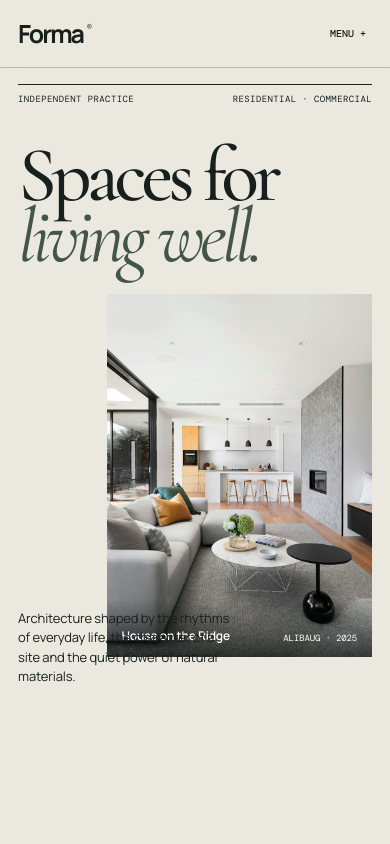
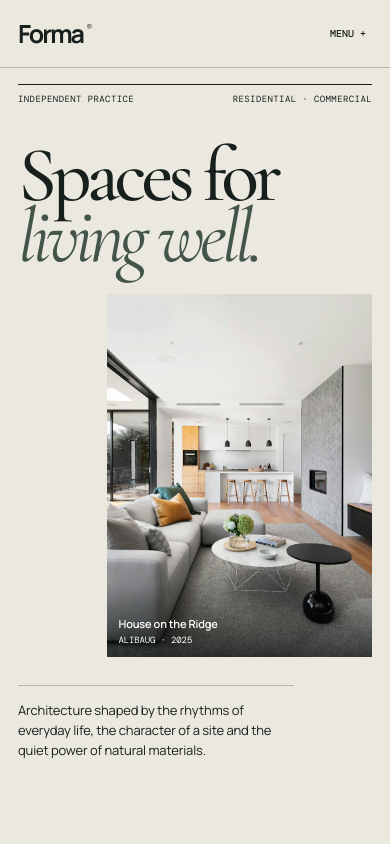
Before and after one commit to Shoaibbb-C0/Forma, a React (Vite) app in the folder client/: page / in a window 390 px wide. Shown: the top 844 px of the page. Built offline with nearby package versions, Linux system fonts and the light colour scheme.

Commit message:
Fix mobile hero content overlap

```diff
--- a/client/src/styles.css
+++ b/client/src/styles.css
@@ -916,12 +916,24 @@ footer {
     min-height: 285px;
     margin: 0 0 0 auto;
   }
+  .hero-caption {
+    padding: 34px 12px 11px;
+    flex-direction: column;
+    align-items: flex-start;
+    gap: 3px;
+    line-height: 1.35;
+  }
+  .hero-caption b {
+    font-size: 11px;
+  }
   .hero-note {
-    position: relative;
-    z-index: 3;
-    width: 60%;
-    margin: -54px 0 90px;
+    width: min(78%, 310px);
+    max-width: none;
+    margin: 22px 0 104px;
+    padding-top: 14px;
+    border-top: 1px solid var(--line);
     font-size: 13px;
+    line-height: 1.55;
   }
   .hero-arrow {
     left: 18px;
@@ -1195,6 +1207,9 @@ footer {
   .hero-image {
     width: 78%;
   }
+  .hero-note {
+    width: 82%;
+  }
   .statement h2,
   .section-head h2,
   .service-list h2 {
```
